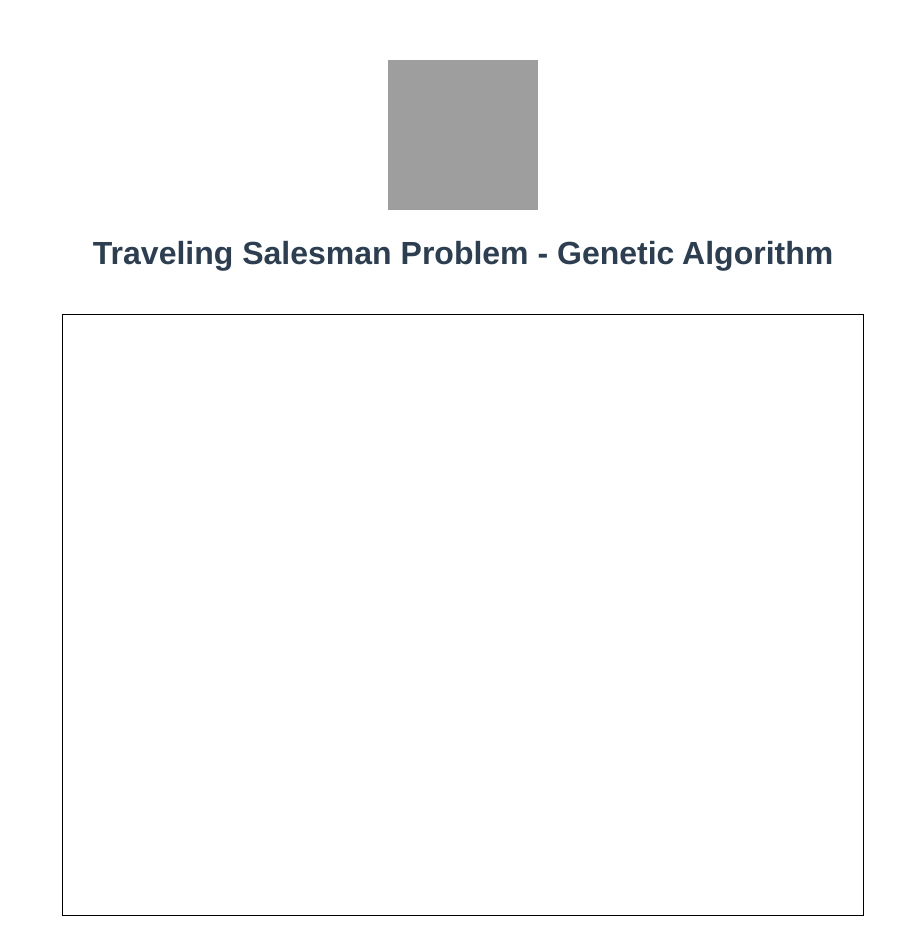
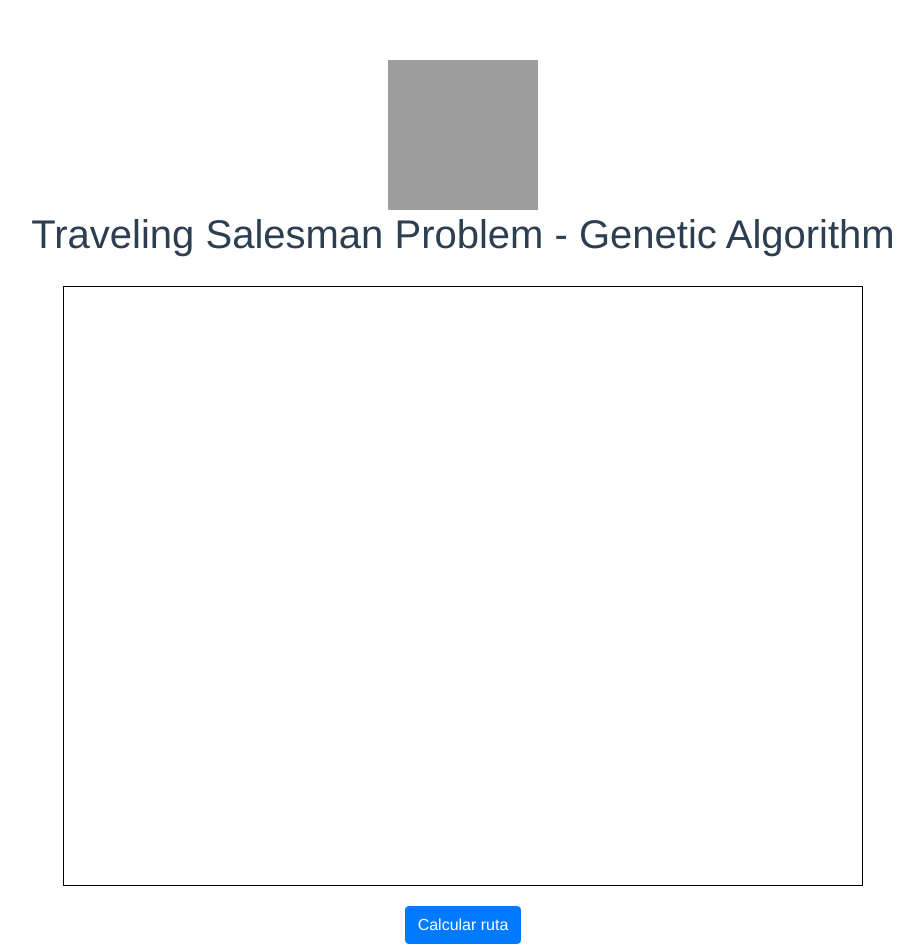
Before and after one commit to RodrigoAGM/tsp-genetic-algorithm, a Vue app in the folder client/: page / in a window 1280 px wide. Shown: the top 947 px of the page, without its empty margins (177-1100 px from the left). Built offline with nearby package versions, Linux system fonts and the light colour scheme; grey boxes are pictures that could not be loaded.

Commit message:
send http request via axios

```diff
--- a/client/package.json
+++ b/client/package.json
@@ -8,9 +8,14 @@
     "lint": "vue-cli-service lint"
   },
   "dependencies": {
+    "@types/bootstrap": "^4.3.2",
+    "axios": "^0.19.2",
+    "bootstrap": "^4.4.1",
+    "bootstrap-vue": "^2.11.0",
     "core-js": "^3.6.4",
     "vue": "^2.6.11",
     "vue-class-component": "^7.2.3",
+    "vue-material": "^1.0.0-beta-11",
     "vue-property-decorator": "^8.4.1"
   },
   "devDependencies": {
--- a/client/src/components/Main.vue
+++ b/client/src/components/Main.vue
@@ -2,6 +2,7 @@
   <div class="hello">
     <h1>{{ msg }}</h1>
     <Map :cities="cities" :result="results" @addCity="addCity" />
+    <b-button @click="calculateRoute" variant="primary">Calcular ruta</b-button>
     <Result :results="results" />
   </div>
 </template>
@@ -10,6 +11,8 @@
 import { Component, Prop, Vue } from "vue-property-decorator";
 import Map from "./Map.vue";
 import Result from "./Result.vue";
+import axios from "axios";
+
 @Component({
   components: {
     Map,
@@ -25,6 +28,21 @@ export default class Main extends Vue {
     route: [],
     distance: 0
   };
+
+  public calculateRoute() {
+    axios({
+      method: "POST",
+      url: " http://0.0.0.0:5000/calculate_route",
+      data: this.cities
+    }).then(
+      result => {
+        console.log(result);
+      },
+      error => {
+        console.error(error);
+      }
+    );
+  }
 
   public clearMap() {
     this.fetching = false;
--- a/client/src/components/Map.vue
+++ b/client/src/components/Map.vue
@@ -5,13 +5,13 @@
         <text :x="c.x - 10" :y="c.y - 10 - 2">{{c.id}}</text>
         <circle id="c.id" :cx="c.x" :cy="c.y" :r="10" style="stroke:#000" />
       </g>
-      <!-- <line key="id" :x1="1" :y1="12" :x2="323" :y2="212" style="stroke: #000" /> -->
+      <!-- Logic for lines, generate DS to use vfor <line key="id" :x1="1" :y1="12" :x2="323" :y2="212" style="stroke: #000" /> -->
     </svg>
   </div>
 </template>
 
 <script lang="ts">
-import Point from "./Point.vue";
+// import Point from "./Point.vue";
 import Vue from "vue";
 
 export default Vue.extend({
```
Also changed, not shown: client/src/main.ts (+8 -1 lines), 2 other files (tests, documents, lock files or other folders).
